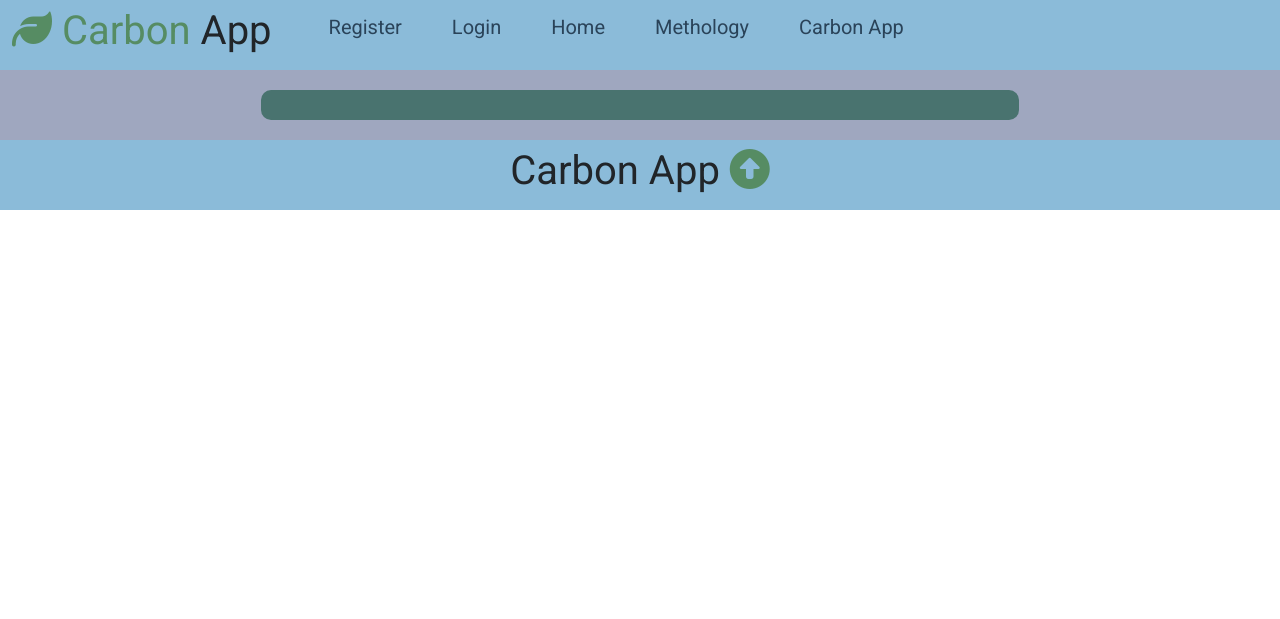
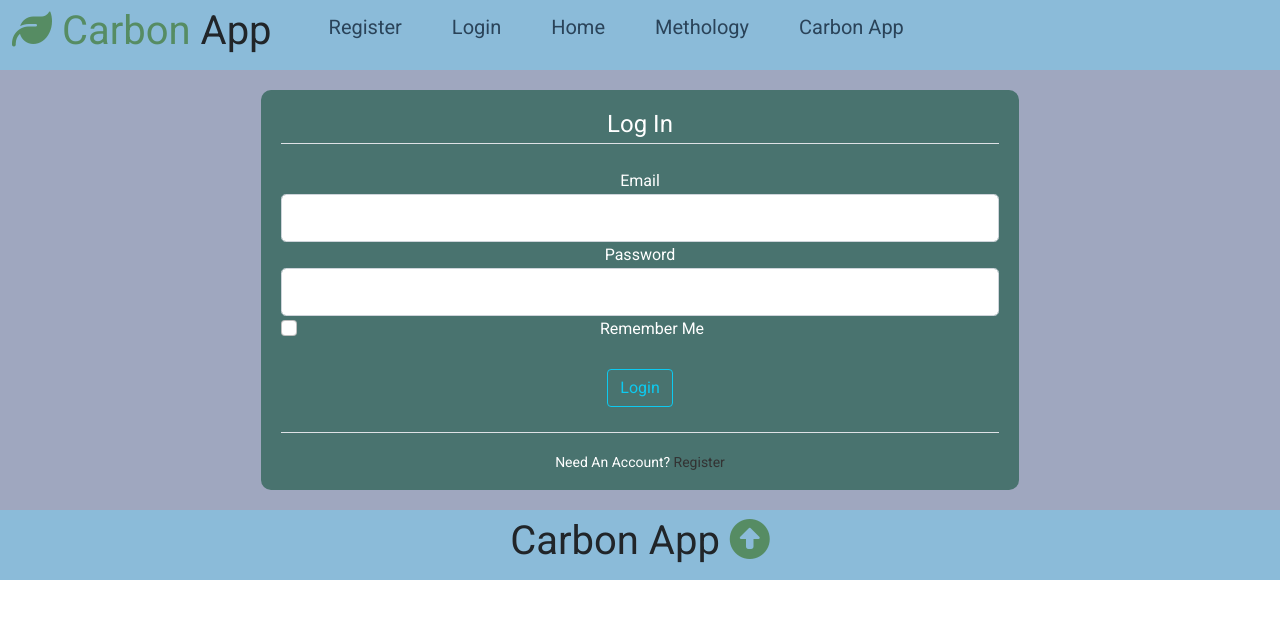
Before and after one commit to otbirkeland/Carbon_App_2024_AWS, a Flask app: page /login in a window 1280 px wide. Shown: the top 619 px of the page. Run offline with Flask 3, Linux system fonts and the light colour scheme; some libraries are stand-ins or nearby versions.

Commit message:
Add files via upload

```diff
--- a/capp/__init__.py
+++ b/capp/__init__.py
@@ -3,9 +3,7 @@ import os
 
 application = Flask(__name__)
 
-# application.config['SECRET_KEY'] = os.environ['SECRET_KEY']
-
-application.config['SECRET_KEY'] = '3oueqkfdfas8ruewqndr8ewrewrouewrere44554'
+application.config['SECRET_KEY'] = os.environ['SECRET_KEY']
 
 from capp.home.routes import home
 from capp.methodology.routes import methodology
--- a/capp/templates/users/login.html
+++ b/capp/templates/users/login.html
@@ -7,7 +7,65 @@
 
           </div>
           <div class="box">
-
+              {% with messages = get_flashed_messages(with_categories=true) %}
+                  {% if messages %}
+                      {% for category, message in messages %}
+                          <div class="alert alert-{{ category }}">
+                              {{ message }}
+                              <br>
+                              {{form.email.data}}
+                              <br>
+                              {{form.password.data}}
+                          </div>
+                      {% endfor %}
+                  {% endif %}
+              {% endwith %}
+              <form method="POST" action="">
+                  {{ form.hidden_tag() }}
+                      <fieldset class="form-group">
+                          <legend class="border-bottom mb-4">Log In</legend>
+                          <div class="form-group">
+                              {{ form.email.label(class="form-control-label") }}
+                              {% if form.email.errors %}
+                                  {{ form.email(class="form-control form-control-lg is-invalid") }}
+                                  <div class="invalid-feedback">
+                                      {% for error in form.email.errors %}
+                                          <span>{{ error }}</span>
+                                      {% endfor %}
+                                  </div>
+                              {% else %}
+                                  {{ form.email(class="form-control form-control-lg") }}
+                              {% endif %}
+                          </div>
+                          <div class="form-group">
+                              {{ form.password.label(class="form-control-label") }}
+                              {% if form.password.errors %}
+                                  {{ form.password(class="form-control form-control-lg is-invalid") }}
+                                  <div class="invalid-feedback">
+                                      {% for error in form.password.errors %}
+                                          <span>{{ error }}</span>
+                                      {% endfor %}
+                                  </div>
+                              {% else %}
+                                  {{ form.password(class="form-control form-control-lg") }}
+                              {% endif %}
+                          </div>
+                          <div class="form-check">
+                              {{ form.remember(class="form-check-input",style="text-align: left;") }}
+                              {{ form.remember.label(class="form-check-label",style="text-align: left;") }}
+                          </div>
+                      </fieldset>
+                      </br>
+                      <div class="form-group">
+                          {{ form.submit(class="btn btn-outline-info") }}
+                      </div>
+              </form>
+              </br>
+              <div class="border-top pt-3">
+                  <small>
+                      Need An Account? <a class="ml-2" href="{{ url_for('users.register') }}">Register</a>
+                  </small>
+              </div>
 
           </div>
           <div class="box">
--- a/capp/users/forms.py
+++ b/capp/users/forms.py
@@ -2,9 +2,20 @@ from flask_wtf import FlaskForm
 from wtforms import StringField, PasswordField, SubmitField, BooleanField
 from wtforms.validators import DataRequired, Length, Email, EqualTo
 
+
 class RegistrationForm(FlaskForm):
-    username = StringField('Username', validators=[DataRequired(), Length(min=2, max=30)])
-    email = StringField('Email', validators=[DataRequired(), Email()])
-    password = PasswordField('Password', validators=[DataRequired()])
-    confirm_password = PasswordField('Confirm Password', validators=[DataRequired(), EqualTo('password')])
-    submit = SubmitField('Sign Up')
+  username = StringField('Username',
+                         validators=[DataRequired(), Length(min=2, max=30)])
+  email = StringField('Email',
+                      validators=[DataRequired(), Email()])
+  password = PasswordField('Password', validators=[DataRequired()])
+  confirm_password = PasswordField('Confirm Password',
+                      validators=[DataRequired(), EqualTo('password')])
+  submit = SubmitField('Sign Up')
+
+class LoginForm(FlaskForm):
+  email = StringField('Email',
+                      validators=[DataRequired(), Email()])
+  password = PasswordField('Password', validators=[DataRequired()])
+  remember = BooleanField('Remember Me')
+  submit = SubmitField('Login')
--- a/capp/users/routes.py
+++ b/capp/users/routes.py
@@ -1,5 +1,5 @@
 from flask import render_template, Blueprint, redirect, flash, url_for
-from capp.users.forms import RegistrationForm
+from capp.users.forms import RegistrationForm, LoginForm
 
 users=Blueprint('users',__name__)
 
@@ -7,10 +7,17 @@ users=Blueprint('users',__name__)
 def register():
   form = RegistrationForm()
   if form.validate_on_submit():
-    flash('Your account has been created!', 'success')
-    return redirect(url_for('home.home_home'))
+      flash('Your account has been created! Now, you are able to login!', 'success')
+      return redirect(url_for('home.home_home'))
   return render_template('users/register.html', title='register', form=form)
 
 @users.route('/login', methods=['GET','POST'])
 def login():
-  return render_template('users/login.html', title='login')
+  form = LoginForm()
+  if form.validate_on_submit():
+    if form.email.data == 'fjell@demo.com' and form.password.data == 'regn':
+        flash('You have logged in! Now, you can start to use carbon app!', 'success')
+        return redirect(url_for('home.home_home'))
+    else:
+        flash('Login Unsuccessful. Please check email and password!', 'danger')
+  return render_template('users/login.html', title='login', form=form)
```
Also changed, not shown: capp/templates/users/register.html (+46 -9 lines).
